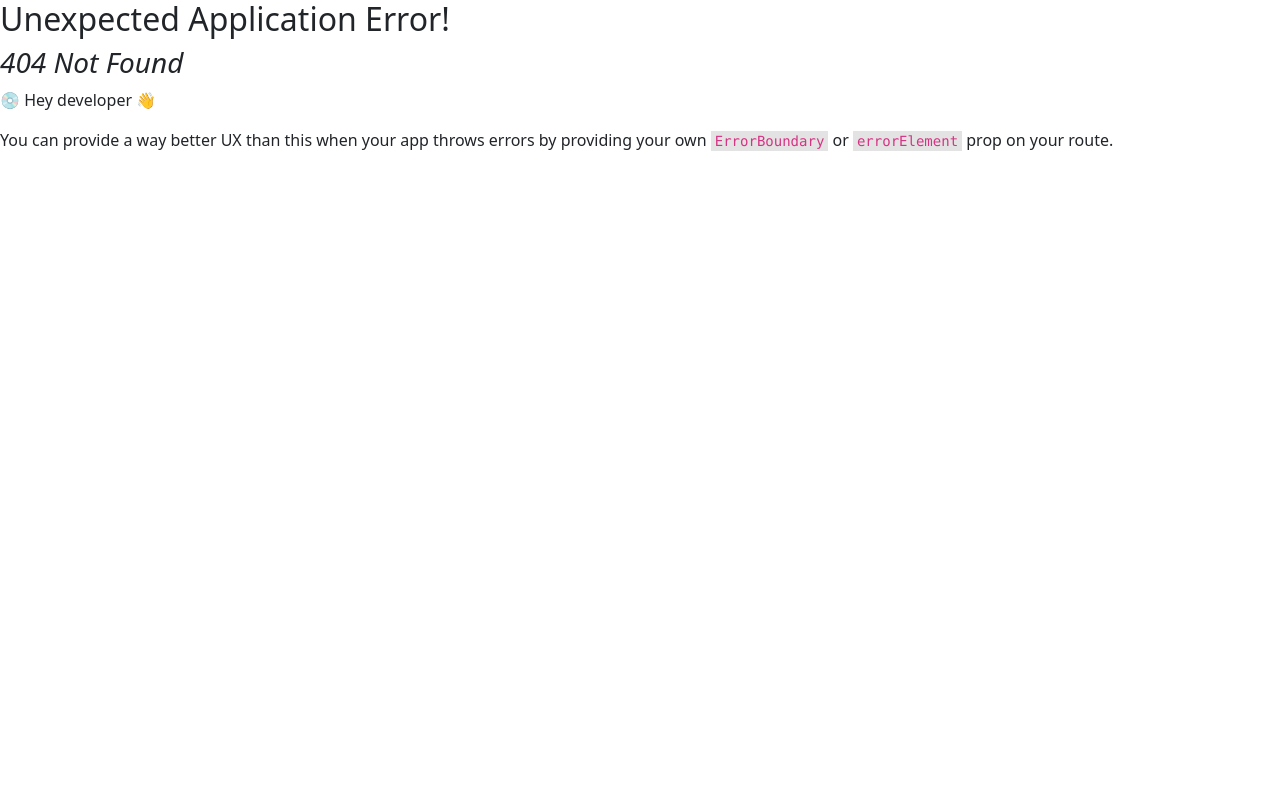
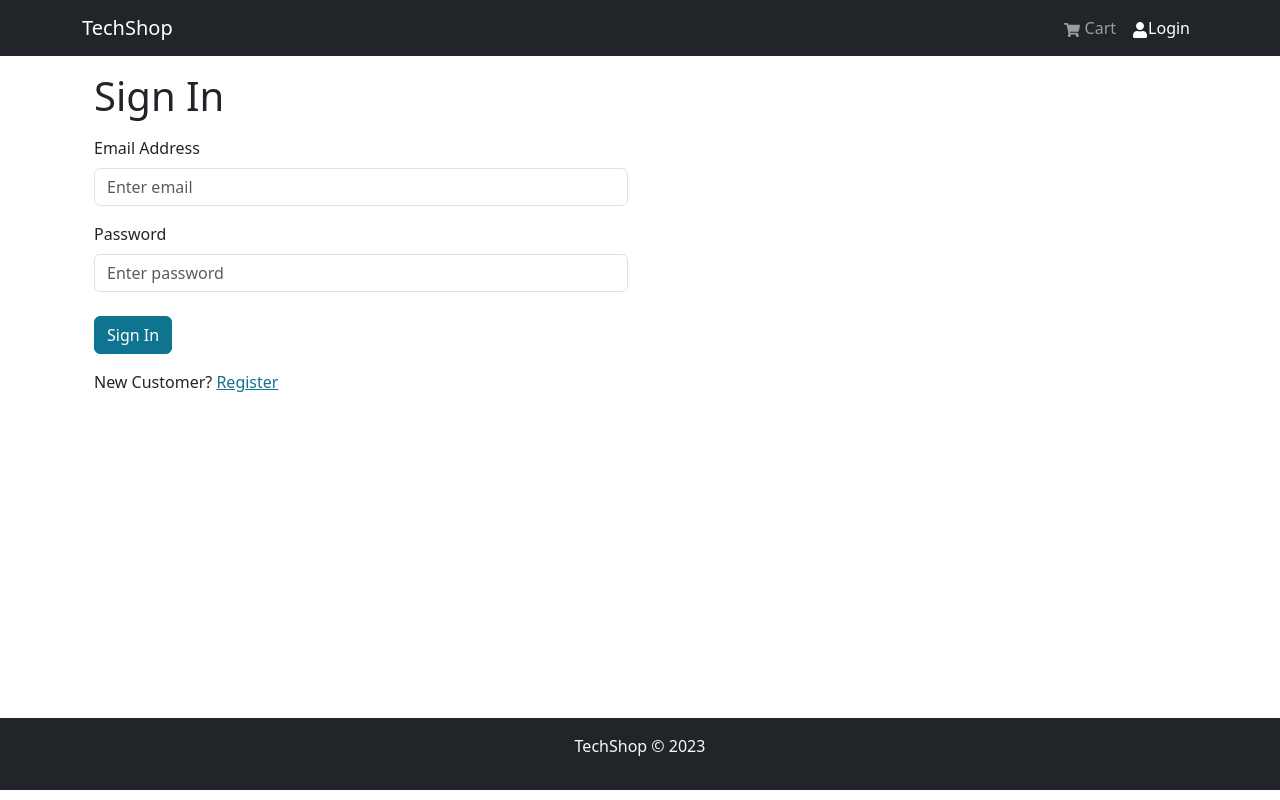
Before and after one commit to marcus-hugo/mern-ecommerce, a React (Vite) app in the folder frontend/: page /login in a window 1280 px wide. Before the commit this address had no page. Built offline with nearby package versions, Linux system fonts and the light colour scheme.

Commit message:
added login and logout functionallity

```diff
--- a/frontend/src/App.jsx
+++ b/frontend/src/App.jsx
@@ -2,6 +2,8 @@
 import Header from "./components/Header"
 import Footer from "./components/Footer"
 import { Outlet } from "react-router-dom"
+import { ToastContainer } from "react-toastify"
+import "react-toastify/dist/ReactToastify.css"
 
 function App() {
   return (
@@ -13,6 +15,7 @@
         </Container>
       </main>
       <Footer />
+      <ToastContainer />
     </>
   )
 }
--- /dev/null
+++ b/frontend/src/components/FormContainer.jsx
@@ -0,0 +1,15 @@
+import { Container, Row, Col } from "react-bootstrap"
+
+const FormContainer = ({ children }) => {
+  return (
+    <Container>
+      <Row className="justify-contnet-md-center">
+        <Col xs={12} md={6}>
+          {children}
+        </Col>
+      </Row>
+    </Container>
+  )
+}
+
+export default FormContainer
--- a/frontend/src/components/Header.jsx
+++ b/frontend/src/components/Header.jsx
@@ -1,12 +1,30 @@
-import { Navbar, Nav, Container, NavbarBrand, Badge } from "react-bootstrap"
+import { useNavigate } from "react-router-dom"
+import { useSelector, useDispatch } from "react-redux"
+import { Navbar, Nav, Container, NavbarBrand, Badge, NavDropdown } from "react-bootstrap"
 import { FaShoppingCart, FaUser } from "react-icons/fa"
 import { LinkContainer } from "react-router-bootstrap"
 import { Link } from "react-router-dom"
-import { useSelector } from "react-redux"
+import { useLogoutMutation } from "../slices/usersApiSlice"
+import { logout } from "../slices/authSlice"
 
-function Header() {
+const Header = () => {
   const { cartItems } = useSelector(state => state.cart)
-  console.log(cartItems)
+  const { userInfo } = useSelector(state => state.auth)
+
+  const dispatch = useDispatch()
+  const navigate = useNavigate()
+
+  const [logoutApiCall] = useLogoutMutation()
+
+  const logoutHandler = async () => {
+    try {
+      await logoutApiCall().unwrap()
+      dispatch(logout()) // clear local storage
+      navigate("/login")
+    } catch (err) {
+      console.error(err)
+    }
+  }
 
   return (
     <header>
@@ -28,12 +46,21 @@
                   )}
                 </Nav.Link>
               </LinkContainer>
+              {userInfo ? (
+                <NavDropdown title={userInfo.name} id="username">
+                  <LinkContainer to="/profile">
+                    <NavDropdown.Item>Profile</NavDropdown.Item>
+                  </LinkContainer>
+                  <NavDropdown.Item onClick={logoutHandler}>Logout</NavDropdown.Item>
+                </NavDropdown>
+              ) : (
                 <LinkContainer to="/login">
                   <Nav.Link>
                     <FaUser />
                     Login
                   </Nav.Link>
                 </LinkContainer>
+              )}
             </Nav>
           </Navbar.Collapse>
         </Container>
--- a/frontend/src/main.jsx
+++ b/frontend/src/main.jsx
@@ -10,6 +10,7 @@
 import HomeScreen from "./screens/HomeScreen.jsx"
 import ProductScreen from "./screens/ProductScreen.jsx"
 import CartScreen from "./screens/CartScreen.jsx"
+import LoginScreen from "./screens/LoginScreen"
 
 const router = createBrowserRouter(
   createRoutesFromElements(
@@ -17,6 +18,7 @@
       <Route index={true} path="/" element={<HomeScreen />} />
       <Route path="/product/:id" element={<ProductScreen />} />
       <Route path="/cart" element={<CartScreen />} />
+      <Route path="/login" element={<LoginScreen />} />
     </Route>
   )
 )
--- /dev/null
+++ b/frontend/src/screens/LoginScreen.jsx
@@ -0,0 +1,75 @@
+import { useState, useEffect } from "react"
+import { Link, useLocation, useNavigate } from "react-router-dom"
+import { Form, Button, Row, Col } from "react-bootstrap"
+import { useDispatch, useSelector } from "react-redux"
+import Loader from "../components/Loader"
+import FormContainer from "../components/FormContainer"
+import { useLoginMutation } from "../slices/usersApiSlice"
+import { setCredentials } from "../slices/authSlice"
+import { toast } from "react-toastify"
+// import { red } from "colors"
+
+const LoginScreen = () => {
+  const [email, setEmail] = useState("")
+  const [password, setPassword] = useState("")
+
+  const dispatch = useDispatch()
+  const navigate = useNavigate()
+
+  const [login, { isLoading }] = useLoginMutation()
+
+  const { userInfo } = useSelector(state => state.auth)
+
+  const { search } = useLocation()
+  const sp = new URLSearchParams(search)
+  const redirect = sp.get("redirect") || "/"
+
+  useEffect(() => {
+    if (userInfo) {
+      navigate(redirect)
+    }
+  }, [userInfo, redirect, navigate])
+
+  const submitHandler = async e => {
+    e.preventDefault()
+    try {
+      const res = await login({ email, password }).unwrap()
+      dispatch(setCredentials({ ...res }))
+      navigate(redirect)
+    } catch (err) {
+      toast.error(err?.data?.message)
+    }
+    console.log("submit")
+  }
+
+  return (
+    <FormContainer>
+      <h1>Sign In</h1>
+
+      <Form onSubmit={submitHandler}>
+        <Form.Group className="my-3" controlId="email">
+          <Form.Label>Email Address</Form.Label>
+          <Form.Control type="email" placeholder="Enter email" value={email} onChange={e => setEmail(e.target.value)}></Form.Control>
+        </Form.Group>
+
+        <Form.Group className="my-3" controlId="password">
+          <Form.Label>Password</Form.Label>
+          <Form.Control type="password" placeholder="Enter password" value={password} onChange={e => setPassword(e.target.value)}></Form.Control>
+        </Form.Group>
+
+        <Button type="submit" variant="primary" className="mt-2" disabled={isLoading}>
+          Sign In
+        </Button>
+        {isLoading && <Loader />}
+      </Form>
+
+      <Row className="py-3">
+        <Col>
+          New Customer? <Link to={redirect ? `/register?redirect=${redirect}` : "/register"}>Register</Link>
+        </Col>
+      </Row>
+    </FormContainer>
+  )
+}
+
+export default LoginScreen
--- a/frontend/src/slices/apiSlice.js
+++ b/frontend/src/slices/apiSlice.js
@@ -1,3 +1,5 @@
+// "think of it as the parent slice"
+
 import { createApi, fetchBaseQuery } from "@reduxjs/toolkit/query/react"
 import { BASE_URL } from "../constants"
 
--- /dev/null
+++ b/frontend/src/slices/authSlice.js
@@ -0,0 +1,23 @@
+import { createSlice } from "@reduxjs/toolkit"
+
+const initialState = {
+  userInfo: localStorage.getItem("userInfo") ? JSON.parse(localStorage.getItem("userInfo")) : null
+}
+
+const authSlice = createSlice({
+  name: "auth",
+  initialState,
+  reducers: {
+    setCredentials: (state, action) => {
+      state.userInfo = action.payload
+      localStorage.setItem("userInfo", JSON.stringify(action.payload))
+    },
+    logout: (state, action) => {
+      state.userInfo = null
+      localStorage.removeItem("userInfo")
+    }
+  }
+})
+
+export const { setCredentials, logout } = authSlice.actions
+export default authSlice.reducer
--- /dev/null
+++ b/frontend/src/slices/usersApiSlice.js
@@ -0,0 +1,22 @@
+import { USERS_URL } from "../constants"
+import { apiSlice } from "./apiSlice"
+
+export const usersApiSlice = apiSlice.injectEndpoints({
+  endpoints: builder => ({
+    login: builder.mutation({
+      query: data => ({
+        url: `${USERS_URL}/login`,
+        method: "POST",
+        body: data
+      })
+    }),
+    logout: builder.mutation({
+      query: () => ({
+        url: `${USERS_URL}/logout`,
+        method: "POST"
+      })
+    })
+  })
+})
+
+export const { useLoginMutation, useLogoutMutation } = usersApiSlice
--- a/frontend/src/store.js
+++ b/frontend/src/store.js
@@ -1,11 +1,13 @@
 import { configureStore } from "@reduxjs/toolkit"
 import { apiSlice } from "./slices/apiSlice"
 import cartSliceReducer from "./slices/cartSlice"
+import authSliceReducer from "./slices/authSlice"
 
 const store = configureStore({
   reducer: {
     [apiSlice.reducerPath]: apiSlice.reducer,
-    cart: cartSliceReducer
+    cart: cartSliceReducer,
+    auth: authSliceReducer
   },
   middleware: getDefaultMiddleware => getDefaultMiddleware().concat(apiSlice.middleware),
   devTools: true
```
Also changed, not shown: 1 other file (tests, documents, lock files or other folders). Lines whose indentation alone changed are shown as unchanged.
